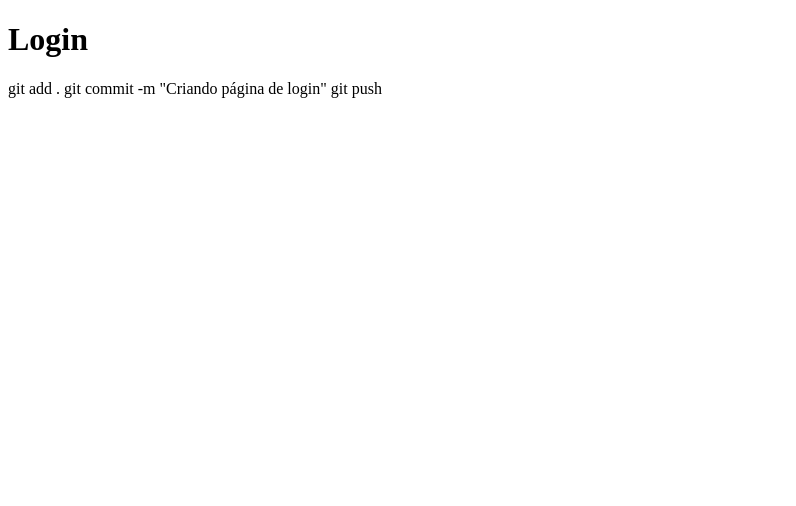
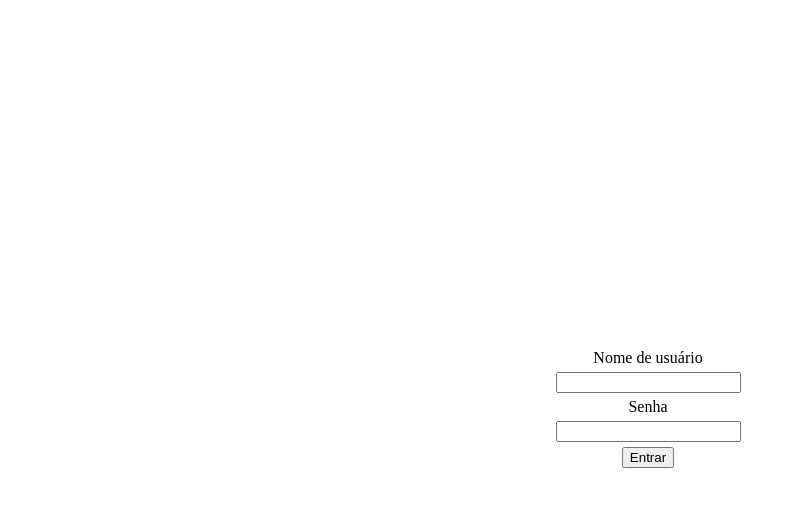
Before and after one commit to WallaceOliveiraaa/login-html, a plain HTML site: page index.html in a window 1280 px wide. Shown: the whole page, without its empty margins (0-796 px from the left). Drawn offline with Linux system fonts and the light colour scheme.

Commit message:
Tela de Login

```diff
--- a/index.html
+++ b/index.html
@@ -4,11 +4,26 @@
     <meta charset="UTF-8">
     <meta name="viewport" content="width=device-width, initial-scale=1.0">
     <title>Document</title>
+    <link rel="stylesheet" href="style.css">
 </head>
 <body>
-    <h1>Login</h1>
-    git add .
-    git commit -m "Criando página de login"
-    git push
+
+    <div id="container">
+        <label for="usuario">Nome de usuário</label>
+        <input id="usuario" type="text">
+        <label for="senha">Senha</label>
+        <input id="senha" type="text">
+        <button>Entrar</button>
+    </div>
+
 </body>
 </html>
+    <!-- <h1>Login</h1>
+    git add .
+    git commit -m "Criando tela de login"
+    git push
+
+    git config user.name "WallaceOliveiraaa"
+    fit config user.email "wallace_n_oliveira@estudante.sesisenai.org.br
+</body>
+</html> -->
--- /dev/null
+++ b/style.css
@@ -0,0 +1,11 @@
+
+#container{
+    height: 100vh;
+    width: 100vw;
+    display: flex;
+    flex-direction: column;
+    justify-content: center;
+    align-items: center;
+    gap: 5px;
+
+}
```
